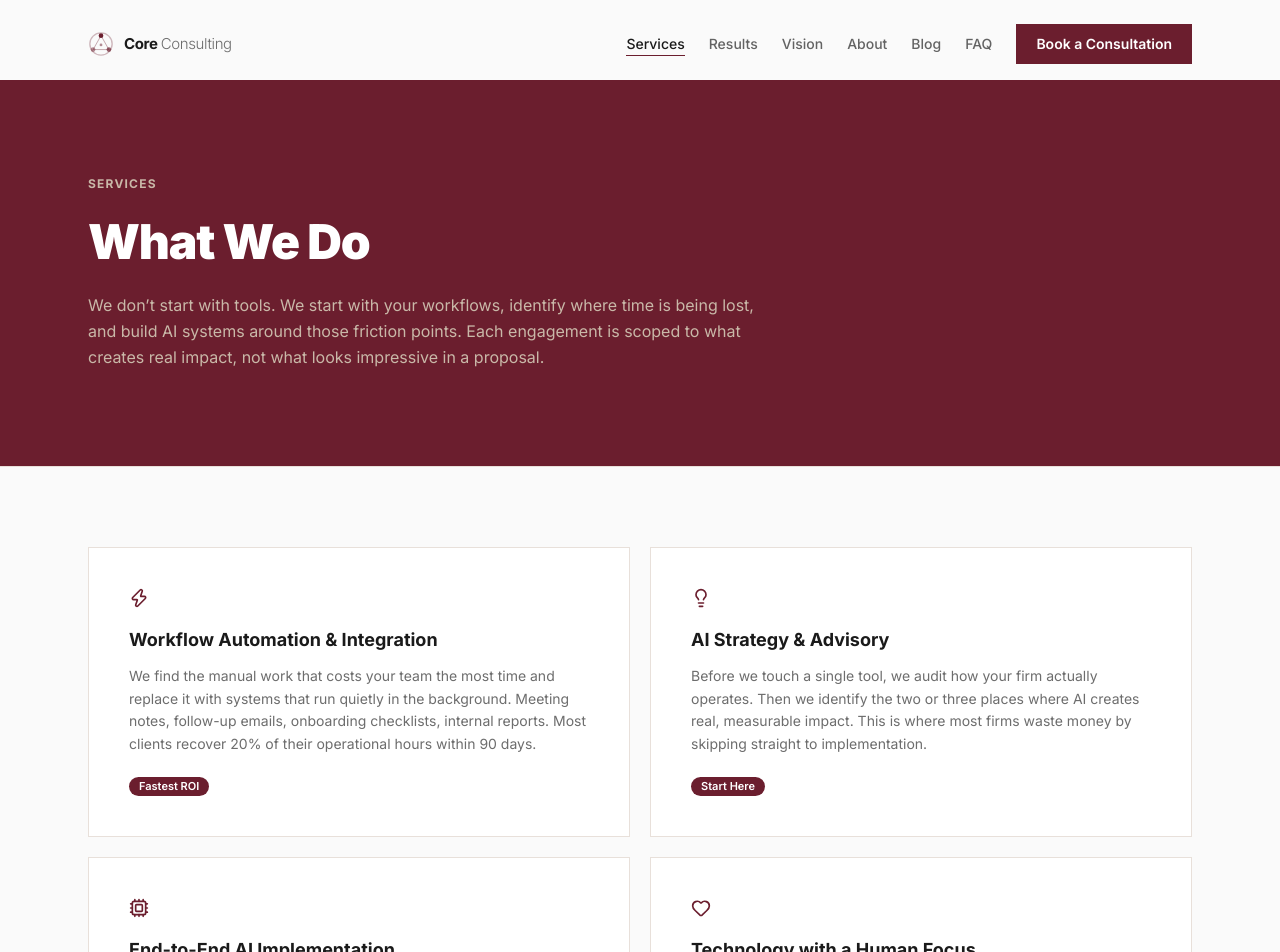
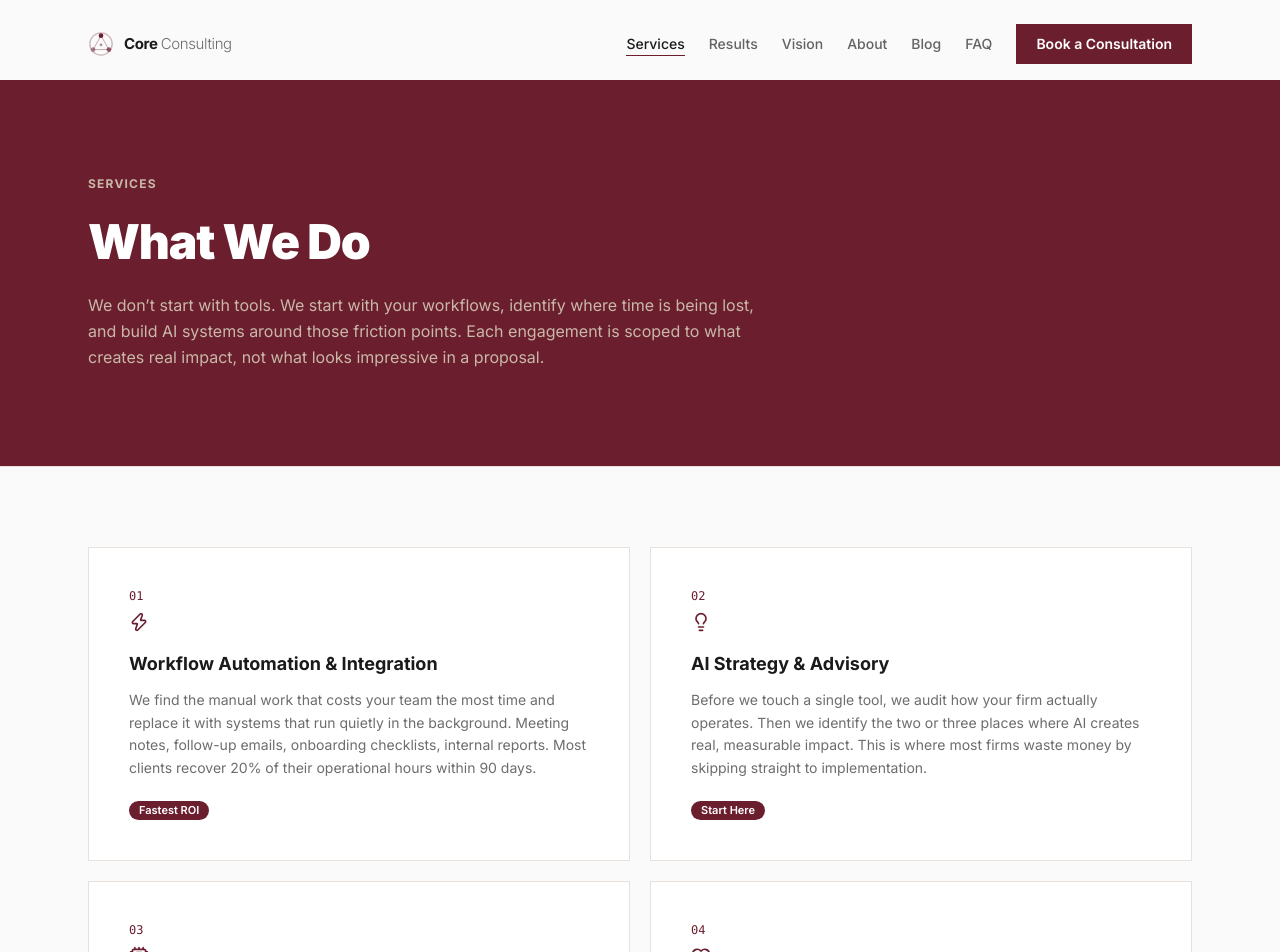
Before and after one commit to vishwarajan08-oss/vishwa-ai-website, a Next.js app: page /services in a window 1280 px wide. Shown: the top 952 px of the page. Built offline with nearby package versions, Linux system fonts and the light colour scheme.

Commit message:
enhance: sequential scroll reveal on services cards
Co-Authored-By: Claude Sonnet 4.6 <noreply@anthropic.com>

```diff
--- a/components/Services.js
+++ b/components/Services.js
@@ -29,17 +29,37 @@ const fadeUp = {
   visible: { opacity: 1, y: 0, transition: { duration: 0.45, ease: EASE } },
 };
 
-// Card used in both preview (homepage) and full (services page)
-function ServiceCard({ service, index, variant = "preview" }) {
+// Full-page card: transparent orchestrator — children stagger within it
+const fullCardContainer = {
+  hidden: {},
+  visible: (i) => ({
+    transition: {
+      delay: i * 0.1,
+      staggerChildren: 0.1,
+    },
+  }),
+};
+
+const numberVariant = {
+  hidden: { opacity: 0, y: 12 },
+  visible: { opacity: 1, y: 0, transition: { duration: 0.3, ease: EASE } },
+};
+
+const contentGroupVariant = {
+  hidden: { opacity: 0, y: 20 },
+  visible: { opacity: 1, y: 0, transition: { duration: 0.45, ease: EASE } },
+};
+
+// Card used in preview (homepage) — unchanged
+function ServiceCard({ service, index }) {
   const Icon = iconMap[service.icon];
-  const isFullPage = variant === "full";
 
   return (
     <motion.div
       custom={index}
       variants={cardVariant}
       className="relative bg-white border border-divider group cursor-default overflow-hidden"
-      style={{ padding: isFullPage ? "2.5rem" : "2rem" }}
+      style={{ padding: "2rem" }}
       whileHover={{
         y: -6,
         boxShadow: "0 16px 48px rgba(107,30,46,0.10)",
@@ -54,39 +74,88 @@ function ServiceCard({ service, index, variant = "preview" }) {
 
       {/* Icon */}
       {Icon && (
-        <div className={isFullPage ? "mb-5" : "mb-4"}>
-          <Icon
-            size={isFullPage ? 20 : 18}
-            className="text-burgundy"
-            aria-hidden="true"
-          />
+        <div className="mb-4">
+          <Icon size={18} className="text-burgundy" aria-hidden="true" />
         </div>
       )}
 
       {/* Title */}
-      <h3
-        className={`font-bold text-charcoal leading-snug group-hover:text-burgundy transition-colors duration-200 ${
-          isFullPage ? "text-lg mb-3" : "text-base mb-3"
-        }`}
-      >
+      <h3 className="text-base font-bold text-charcoal leading-snug group-hover:text-burgundy transition-colors duration-200 mb-3">
         {service.title}
       </h3>
 
       {/* Description */}
-      <p
-        className={`text-[#6D6D6D] leading-relaxed mb-4 ${
-          isFullPage ? "text-sm" : "text-sm"
-        }`}
-      >
+      <p className="text-sm text-[#6D6D6D] leading-relaxed mb-4">
         {service.description}
       </p>
 
-      {/* Tag pill — now at bottom */}
+      {/* Tag pill */}
       <div>
         <span className="inline-block text-[11px] font-semibold px-2.5 py-1 rounded-full bg-burgundy text-white leading-none">
           {service.tag}
         </span>
       </div>
+    </motion.div>
+  );
+}
+
+// Card used in full services page — self-triggering whileInView, number first then content
+function FullServiceCard({ service, index }) {
+  const Icon = iconMap[service.icon];
+  const num = String(index + 1).padStart(2, "0");
+
+  return (
+    <motion.div
+      custom={index}
+      variants={fullCardContainer}
+      initial="hidden"
+      whileInView="visible"
+      viewport={{ once: true, margin: "-80px" }}
+      className="relative bg-white border border-divider group cursor-default overflow-hidden"
+      style={{ padding: "2.5rem" }}
+      whileHover={{
+        y: -6,
+        boxShadow: "0 16px 48px rgba(107,30,46,0.10)",
+        transition: { duration: 0.25, ease: EASE },
+      }}
+    >
+      {/* Top accent — draws left to right on hover */}
+      <div
+        className="absolute top-0 left-0 right-0 h-[2px] bg-burgundy scale-x-0 group-hover:scale-x-100 transition-transform duration-300 origin-left"
+        aria-hidden="true"
+      />
+
+      {/* Number — animates first */}
+      <motion.span
+        variants={numberVariant}
+        className="block text-xs font-mono text-[#6B1E2E] mb-2"
+        aria-hidden="true"
+      >
+        {num}
+      </motion.span>
+
+      {/* Icon + title + description + tag — animates 0.1s after number */}
+      <motion.div variants={contentGroupVariant}>
+        {Icon && (
+          <div className="mb-5">
+            <Icon size={20} className="text-burgundy" aria-hidden="true" />
+          </div>
+        )}
+
+        <h3 className="text-lg font-bold text-charcoal leading-snug group-hover:text-burgundy transition-colors duration-200 mb-3">
+          {service.title}
+        </h3>
+
+        <p className="text-sm text-[#6D6D6D] leading-relaxed mb-4">
+          {service.description}
+        </p>
+
+        <div>
+          <span className="inline-block text-[11px] font-semibold px-2.5 py-1 rounded-full bg-burgundy text-white leading-none">
+            {service.tag}
+          </span>
+        </div>
+      </motion.div>
     </motion.div>
   );
 }
@@ -130,7 +199,7 @@ export default function Services({ preview = false }) {
             className="grid grid-cols-1 md:grid-cols-3 gap-5"
           >
             {displayItems.map((service, index) => (
-              <ServiceCard key={index} service={service} index={index} variant="preview" />
+              <ServiceCard key={index} service={service} index={index} />
             ))}
           </motion.div>
 
@@ -193,18 +262,12 @@ export default function Services({ preview = false }) {
       <section className="py-20 bg-bg border-t border-divider">
         <div className="max-w-6xl mx-auto px-6">
 
-          {/* 2-column grid — stagger entrance */}
-          <motion.div
-            initial="hidden"
-            whileInView="visible"
-            viewport={viewport}
-            transition={{ staggerChildren: 0.08 }}
-            className="grid grid-cols-1 md:grid-cols-2 gap-5"
-          >
+          {/* 2-column grid — each card self-triggers on scroll */}
+          <div className="grid grid-cols-1 md:grid-cols-2 gap-5">
             {displayItems.map((service, index) => (
-              <ServiceCard key={index} service={service} index={index} variant="full" />
+              <FullServiceCard key={index} service={service} index={index} />
             ))}
-          </motion.div>
+          </div>
 
           {/* CTA banner */}
           <motion.div
```
